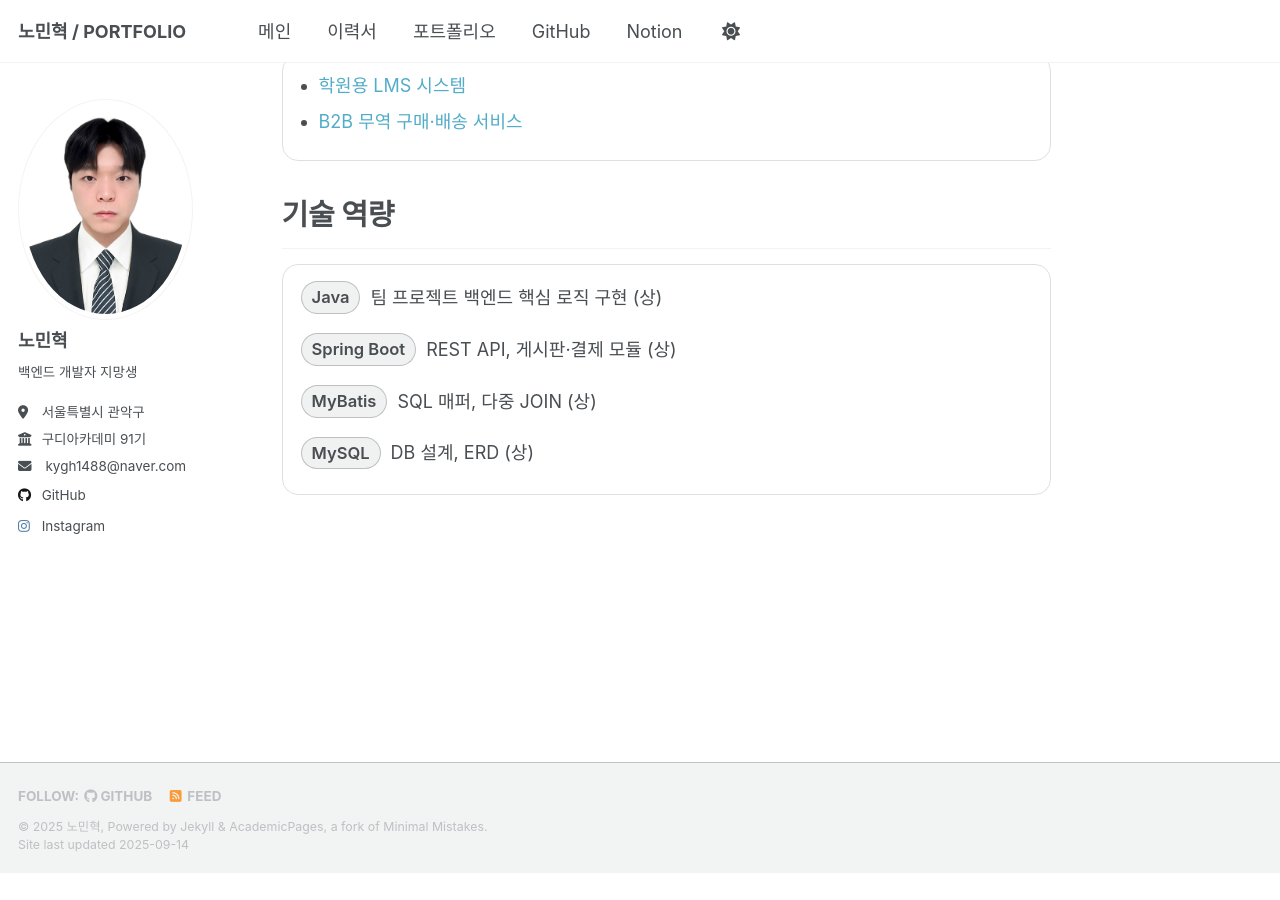
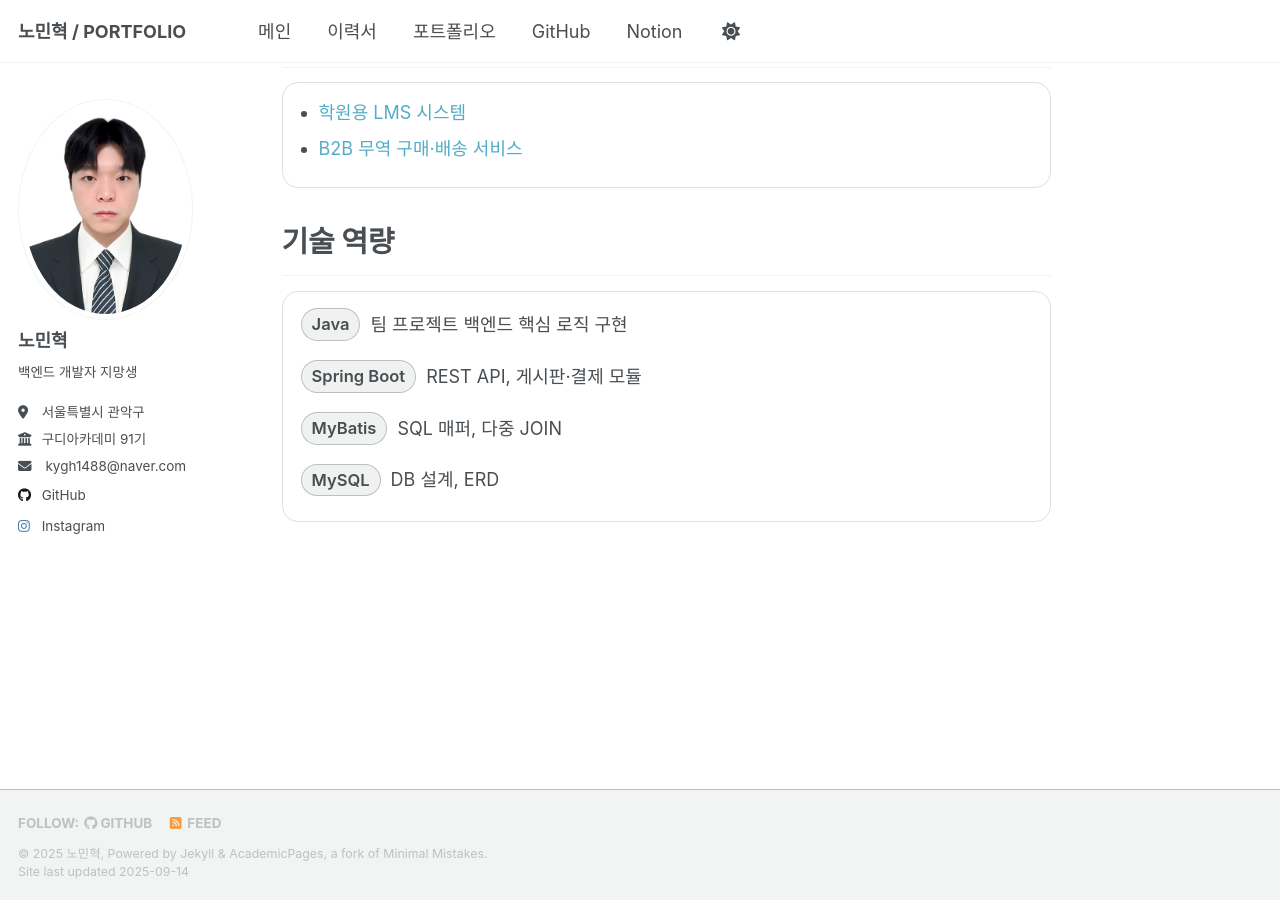
Before and after one commit to nohminhyeok/nohminhyeok.github.io, a Jekyll site: the page built from _pages/cv.md, in a window 1280 px wide and 900 px high, scrolled down 1571 px. Built offline with Jekyll 4.4.1, drawn with Linux system fonts in a browser that asks for light colours; a script that is not in the unit is left out; before the commit the page ends 2444 px from its top, so only the background shows below that.

Commit message:
내용 수정

```diff
--- a/_pages/cv.md
+++ b/_pages/cv.md
@@ -43,7 +43,8 @@ classes: wide
 <div class="cv-card">
   <div class="row">
     <strong>구디아카데미</strong> 클라우드(AWS) 활용 자바/스프링 부트캠프
-    <span class="period">2025.03.04 ~ 2025.09.12</span>
+    <span class="period">2025.03.04 ~ 2025.09.12</span><br>
+    <a href="/assets/docs/수료증.jpg">수료증</a>
   </div>
 </div>
 
@@ -88,10 +89,10 @@ classes: wide
 <h2>기술 역량</h2>
 <div class="cv-card">
   <ul class="chips">
-    <li><span class="chip">Java</span><em>팀 프로젝트 백엔드 핵심 로직 구현 (상)</em></li>
-    <li><span class="chip">Spring Boot</span><em>REST API, 게시판·결제 모듈 (상)</em></li>
-    <li><span class="chip">MyBatis</span><em>SQL 매퍼, 다중 JOIN (상)</em></li>
-    <li><span class="chip">MySQL</span><em>DB 설계, ERD (상)</em></li>
+    <li><span class="chip">Java</span><em>팀 프로젝트 백엔드 핵심 로직 구현</em></li>
+    <li><span class="chip">Spring Boot</span><em>REST API, 게시판·결제 모듈</em></li>
+    <li><span class="chip">MyBatis</span><em>SQL 매퍼, 다중 JOIN</em></li>
+    <li><span class="chip">MySQL</span><em>DB 설계, ERD</em></li>
   </ul>
 </div>
 
```
Also changed, not shown: _pages/about.md (+1 -1 lines), assets/docs/수료증.jpg (added).
